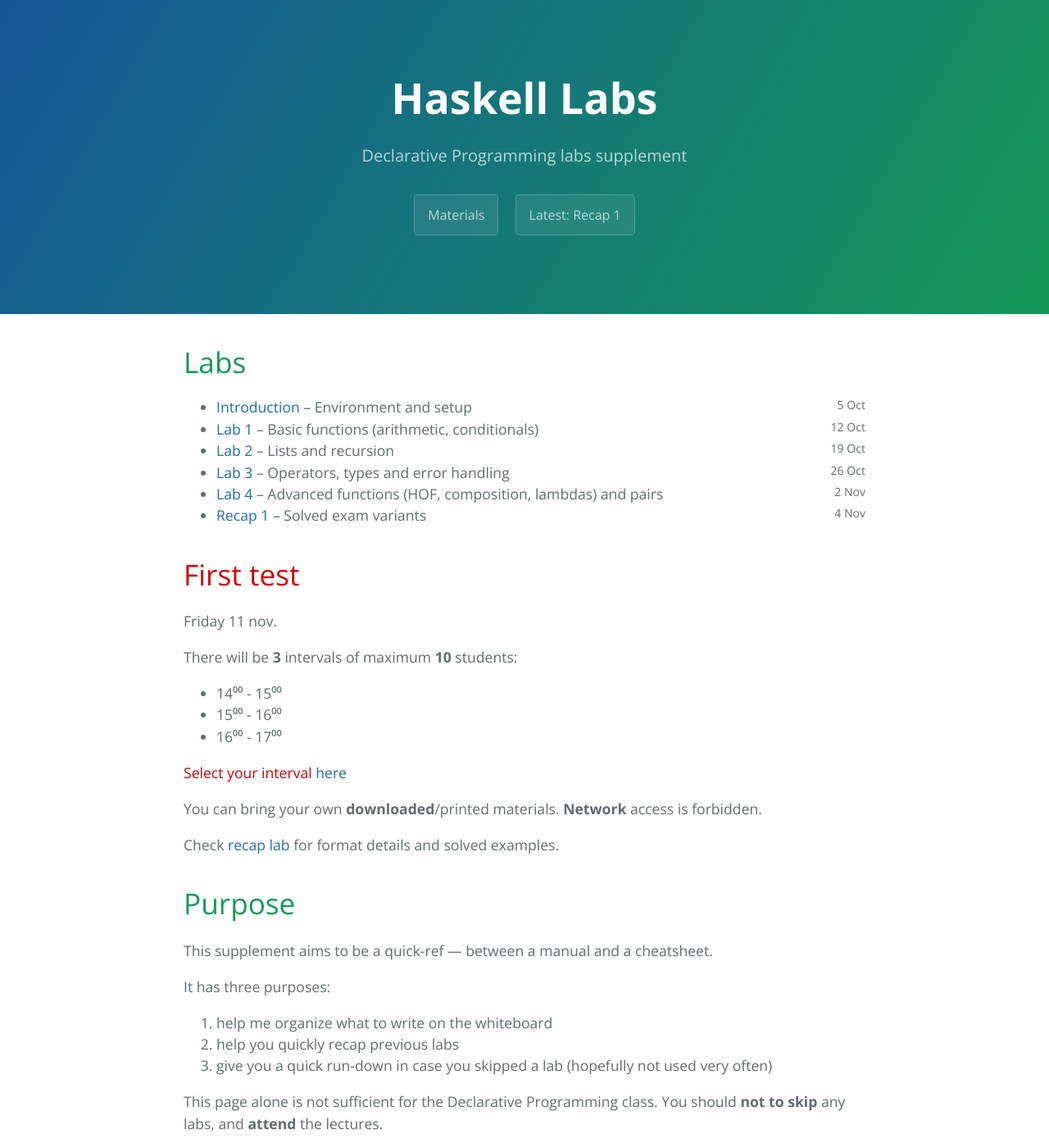
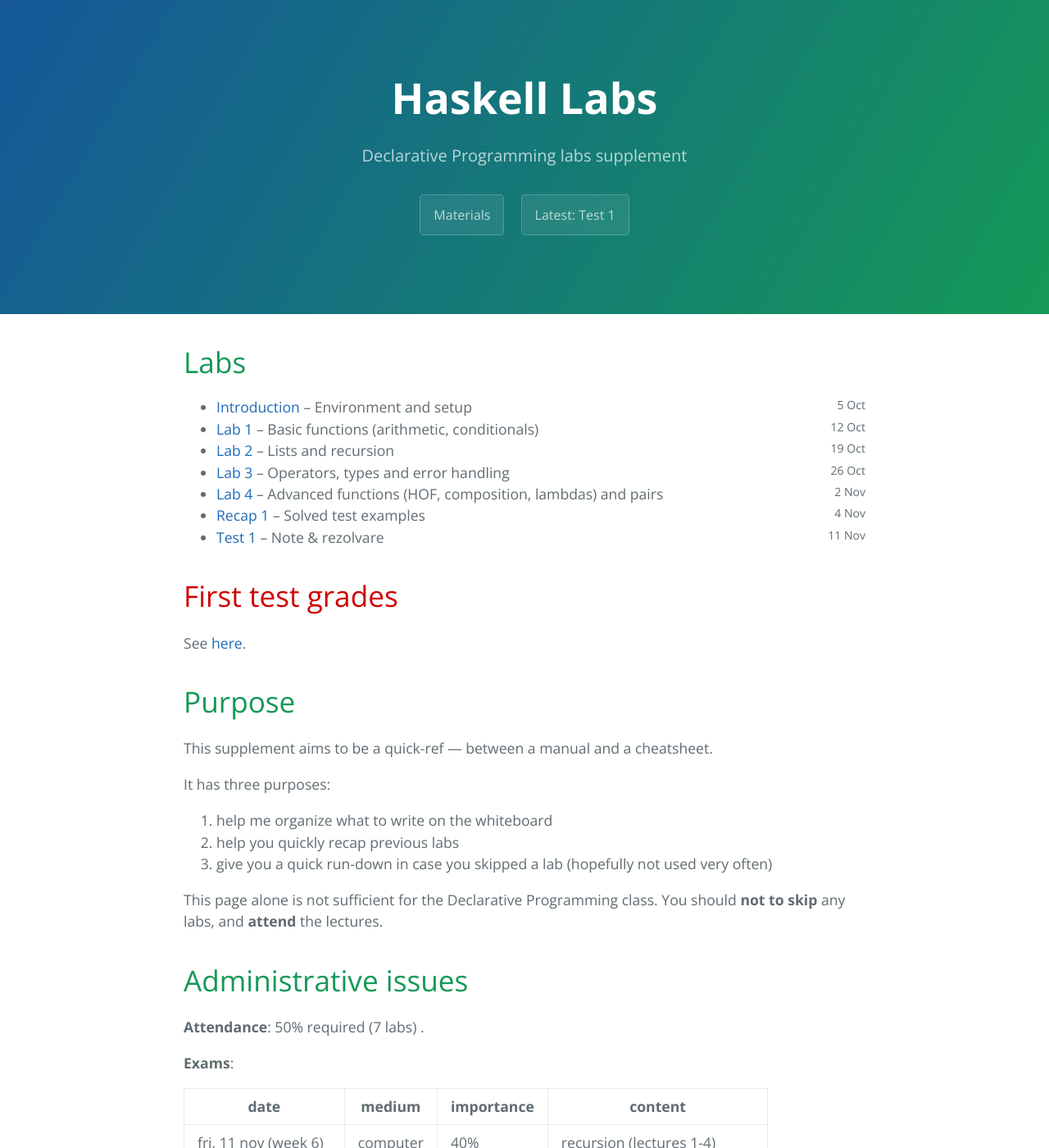
Before and after one commit to stefan-niculae/.well-known, a Jekyll site: the page built from index.md, in a window 1280 px wide and 1400 px high. Shown: the whole window at 82% size. Built offline with Jekyll 4.4.1, drawn with Linux system fonts in a browser that asks for light colours.

Commit message:
test 1 results

```diff
--- a/_includes/page-header.html
+++ b/_includes/page-header.html
@@ -10,6 +10,15 @@
     {% if page.optional %}
       <a href="{{ page.optional }}" target="_blank" class="btn">Optional</a>
     {% endif %}
+
+    {% if page.buttonNames %}
+      {% for name in page.buttonNames %}
+        {% assign index = forloop.index|minus: 1 %}
+        {% assign link = page.buttonLinks[index] %}
+          <a href="{{ link }}" target="_blank" class="btn">{{ name }}</a>
+        {% endfor %}
+    {% endif %}
+
   {% endif %}
 
   {% if page.layout == 'home' %}
--- a/_posts/2016-11-4-recap1.md
+++ b/_posts/2016-11-4-recap1.md
@@ -1,10 +1,11 @@
 ---
 layout:  post
 title:   Recap 1
-tagline: Solved exam variants
+tagline: Solved test examples
 
-exercises: assets/recap1-varA.hs
-optional:  assets/recap1-varB.hs
+buttonNames: [Var A, Var B]
+buttonLinks: [assets/recap1-varA.hs, assets/recap1-varB.hs]
+
 ---
 # Format
 
--- a/index.md
+++ b/index.md
@@ -14,20 +14,8 @@
   {% endfor %}
 </ul>
 
-<h1 class="highlighted">First test</h1>
-Friday 11 nov.
-
-There will be **3** intervals of maximum **10** students:
-
- * 14⁰⁰ - 15⁰⁰
- * 15⁰⁰ - 16⁰⁰
- * 16⁰⁰ - 17⁰⁰
-
-<span class="highlighted">Select your interval </span> [here](https://docs.google.com/spreadsheets/d/1p4i3aH0_cQg0CJBwrddW9J1stzuEAbDRvqM1Dt2jnZQ/edit#gid=1135138555)
-
-You can bring your own **downloaded**/printed materials. **Network** access is forbidden.
-
-Check [recap lab]({{site.baseurl}}/recap1) for format details and solved examples.
+<h1 class="highlighted">First test grades</h1>
+See [here]({{site.baseurl}}/test1#note).
 
 
 # Purpose
```
Also changed, not shown: other parts of _posts/2016-11-4-recap1.md (+1 -1 lines), _posts/2016-11-11-test1.md (added, +276 -0 lines), assets/dist-test-1.png (added), 3 other files.
